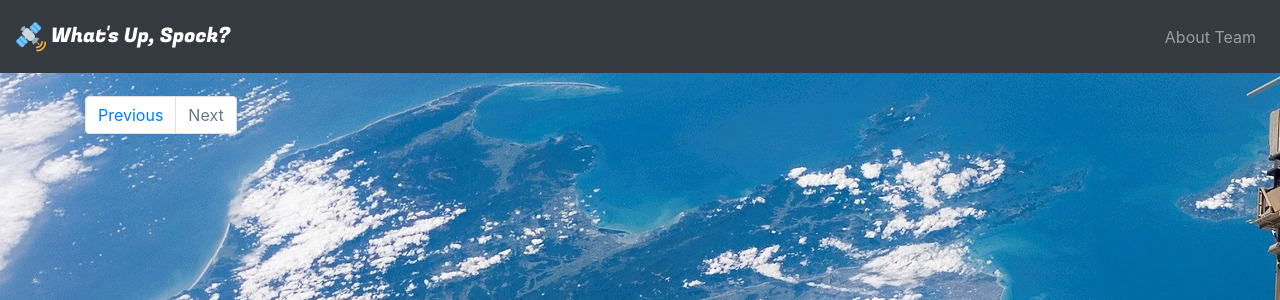
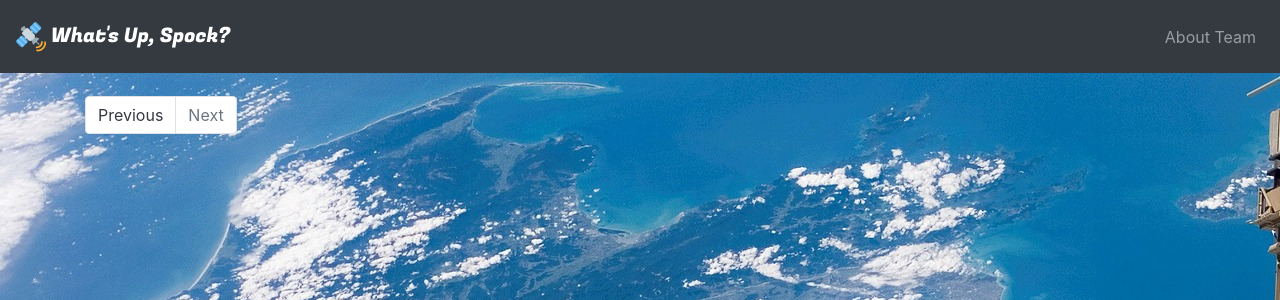
Before and after one commit to puglisac/orbital-sky, a Flask app: page /satellites/news?page=0 in a window 1280 px wide. Shown: the top 300 px of the page. Run offline with Flask 2, Linux system fonts and the light colour scheme; data that the repository does not hold is empty; some libraries are stand-ins or nearby versions.

Commit message:
added styling to page buttons

```diff
--- a/static/css/news.css
+++ b/static/css/news.css
@@ -4,6 +4,10 @@
 .news-card-title {
 	max-height: 150px;
 }
-.page-link {
+.page-item a {
+	color: #343a40;
+}
+.page-item.active .page-link {
 	background-color: #343a40;
+	color: white;
 }
--- a/templates/base.html
+++ b/templates/base.html
@@ -5,6 +5,7 @@
   <meta name="viewport" content="width=device-width, initial-scale=1.0">
   <link rel="stylesheet" href="https://stackpath.bootstrapcdn.com/bootstrap/4.5.2/css/bootstrap.min.css" integrity="sha384-JcKb8q3iqJ61gNV9KGb8thSsNjpSL0n8PARn9HuZOnIxN0hoP+VmmDGMN5t9UJ0Z" crossorigin="anonymous">
   <link rel="stylesheet" href="/static/css/app.css">
+  <link rel="stylesheet" href="/static/css/news.css">
   <link rel="icon" type="image/png" href="/static/images/satellite-favicon.png">
   <link href="https://fonts.googleapis.com/css2?family=Fugaz+One&family=Montserrat:wght@300&display=swap" rel="stylesheet">
   <script src="https://code.jquery.com/jquery-3.5.1.slim.min.js" integrity="sha384-DfXdz2htPH0lsSSs5nCTpuj/zy4C+OGpamoFVy38MVBnE+IbbVYUew+OrCXaRkfj" crossorigin="anonymous"></script>
```
